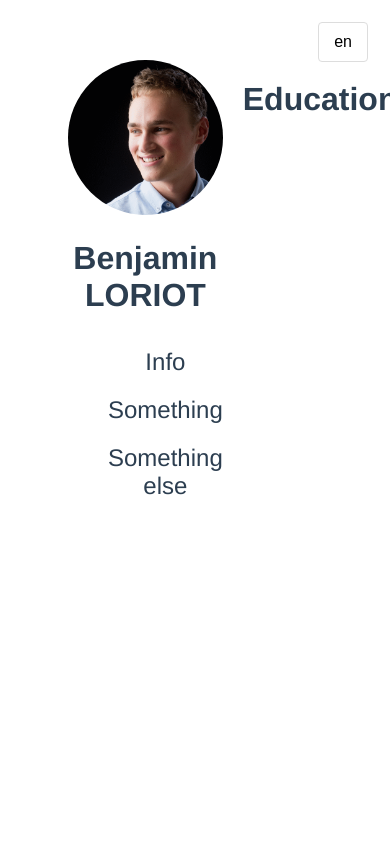
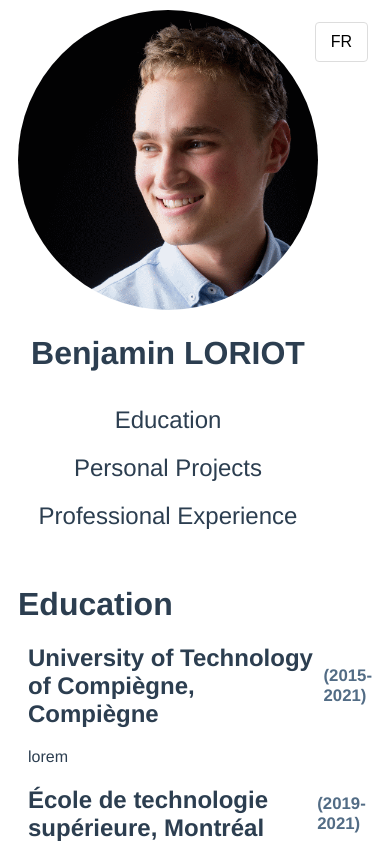
Before and after one commit to bloriot97/personal-page, a Vue app: page / in a window 390 px wide. Shown: the top 844 px of the page. Built offline with nearby package versions, Linux system fonts and the light colour scheme.

Commit message:
Education + more responsive

```diff
--- a/src/App.vue
+++ b/src/App.vue
@@ -3,7 +3,7 @@
     <div id="sidebar_container">
       <img id='picture' src="@/assets/picture.png"/>
       <h1> Benjamin LORIOT </h1>
-      <SideBar :sections="sections" selected="Something"/>
+      <SideBar selected="education"/>
     </div>
     <div id="main_body">
       <MainContainer/>
@@ -26,7 +26,6 @@ export default {
   },
   data() {
     return {
-      sections: ['Info', 'Something', 'Something else']
     }
   }
 }
@@ -41,9 +40,17 @@ export default {
         color: #2c3e50;
         margin: 60px;
         display: flex;
+        flex-wrap: wrap;
+        @media screen and (max-width: $breakpoint-phone) {
+            margin: 10px;
+        }
+        @media screen and (min-width: $breakpoint-phone) and (max-width: $breakpoint-tablet) {
+            margin: 30px;
+        }
     }
     #sidebar_container {
         width: 300px;
+        text-align: center;
     }
     #picture {
         width: 100%;
@@ -51,11 +58,18 @@ export default {
     }
     #language_switch{
         display: block;
-    position: absolute;
+        position: fixed;
         top: 20px;
         right: 20px;
     }
     #main_body{
-      padding-left: 20px;
+        flex: 1 auto;
+    }
+    a {
+        color: inherit;
+        text-decoration:none;
+    }
+    a:hover {
+        color: #1abc9c;
     }
 </style>
--- a/src/components/LanguageSwitch.vue
+++ b/src/components/LanguageSwitch.vue
@@ -1,6 +1,9 @@
 <template>
     <div>
-        <button type="button" v-on:click="switchLocale()">{{selectedLanguage}}</button>
+        <button type="button" v-on:click="switchLocale()">
+            <span v-if="selectedLanguage === 'en'">FR</span>
+            <span v-else>EN</span>
+        </button>
     </div>
 </template>
 
--- a/src/components/MainContainer.vue
+++ b/src/components/MainContainer.vue
@@ -1,7 +1,20 @@
 <template>
-    <div>
-        <h1>{{ $t('education') }}</h1>
-
+    <div id="main_container">
+        <h1 id="education">{{ $t('sections.education') }}</h1>
+        <ul>
+            <li v-for="edu in $t('education')" v-bind:key="edu.title">
+                <div class="education" >
+                    <h2 class="item_title">
+                        <div> {{ edu.title }}, <span class="location"> {{edu.location}}</span> </div> <div class="date"> ({{edu.date}}) </div>
+                    </h2>
+                    <div>
+                        {{edu.description}}
+                    </div>
+                </div>
+            </li>
+        </ul>
+        <h1 id="personal_projects">{{ $t('sections.personal_projects') }}</h1>
+        <h1 id="professional_experience">{{ $t('sections.professional_experience') }}</h1>
     </div>
 </template>
 
@@ -11,6 +24,30 @@
     }
 </script>
 
-<style scoped>
-
+<style scoped lang="scss">
+#main_container{
+    text-align: left;
+    padding: 0px 50px;
+    @media (max-width: $breakpoint-tablet) {
+        padding: 0px;
+    }
+}
+ul {
+    list-style: none;
+    @media screen and (max-width: $breakpoint-phone) {
+        padding-left: 10px;
+    }
+    @media screen and (min-width: $breakpoint-phone) and (max-width: $breakpoint-tablet) {
+        padding-left: 30px;
+    }
+}
+.item_title{
+    display: flex;
+    justify-content: space-between;
+    align-items: center;
+}
+.date{
+    font-size: 0.7em;
+    color: #526c85;
+}
 </style>
--- a/src/components/SideBar.vue
+++ b/src/components/SideBar.vue
@@ -1,8 +1,8 @@
 <template>
     <div class="sidebar">
         <ul id="example-1">
-            <li v-for="section in sections" v-bind:key="section">
-                {{ section }}
+            <li v-for="(value, name) in $t('sections')" v-bind:key="name">
+                <a :href="'#' + name"> {{ value }} </a>
             </li>
         </ul>
     </div>
@@ -26,6 +26,7 @@
     }
     .sidebar > ul {
         list-style: none;
+        padding: 0;
     }
     .sidebar > ul > li {
         padding: 10px 0px;
--- a/src/plugins/i18n.js
+++ b/src/plugins/i18n.js
@@ -4,11 +4,33 @@ Vue.use(VueI18n);
 
 
 const messages = {
-    'en': {
-        education: 'Education'
+    en: {
+        sections: {
+            education: 'Education',
+            personal_projects: 'Personal Projects',
+            professional_experience: 'Professional Experience',
+        },
+        education: [
+            {
+                title: 'University of Technology of Compiègne',
+                location: 'Compiègne',
+                date: '2015-2021',
+                description: 'lorem',
+            },
+            {
+                title: 'École de technologie supérieure',
+                location: 'Montréal',
+                date: '2019-2021',
+                description: 'lorem',
+            },
+        ]
     },
-    'fr': {
-        education: 'Éducation'
+    fr: {
+        sections: {
+            education: 'Éducation',
+            personal_projects: 'Projets Personnels',
+            professional_experience: 'Expérience Professionnelle',
+        },
     }
 };
 
--- /dev/null
+++ b/src/scss/_variables.scss
@@ -0,0 +1,2 @@
+$breakpoint-phone: 640px;
+$breakpoint-tablet: 768px;
--- /dev/null
+++ b/vue.config.js
@@ -0,0 +1,9 @@
+module.exports = {
+    css: {
+        loaderOptions: {
+            sass: {
+                data: `@import "@/scss/_variables.scss";`
+            }
+        }
+    }
+};
```
Also changed, not shown: src/assets/picture_2.png (renamed from src/assets/logo.png). Lines whose indentation alone changed are shown as unchanged.
